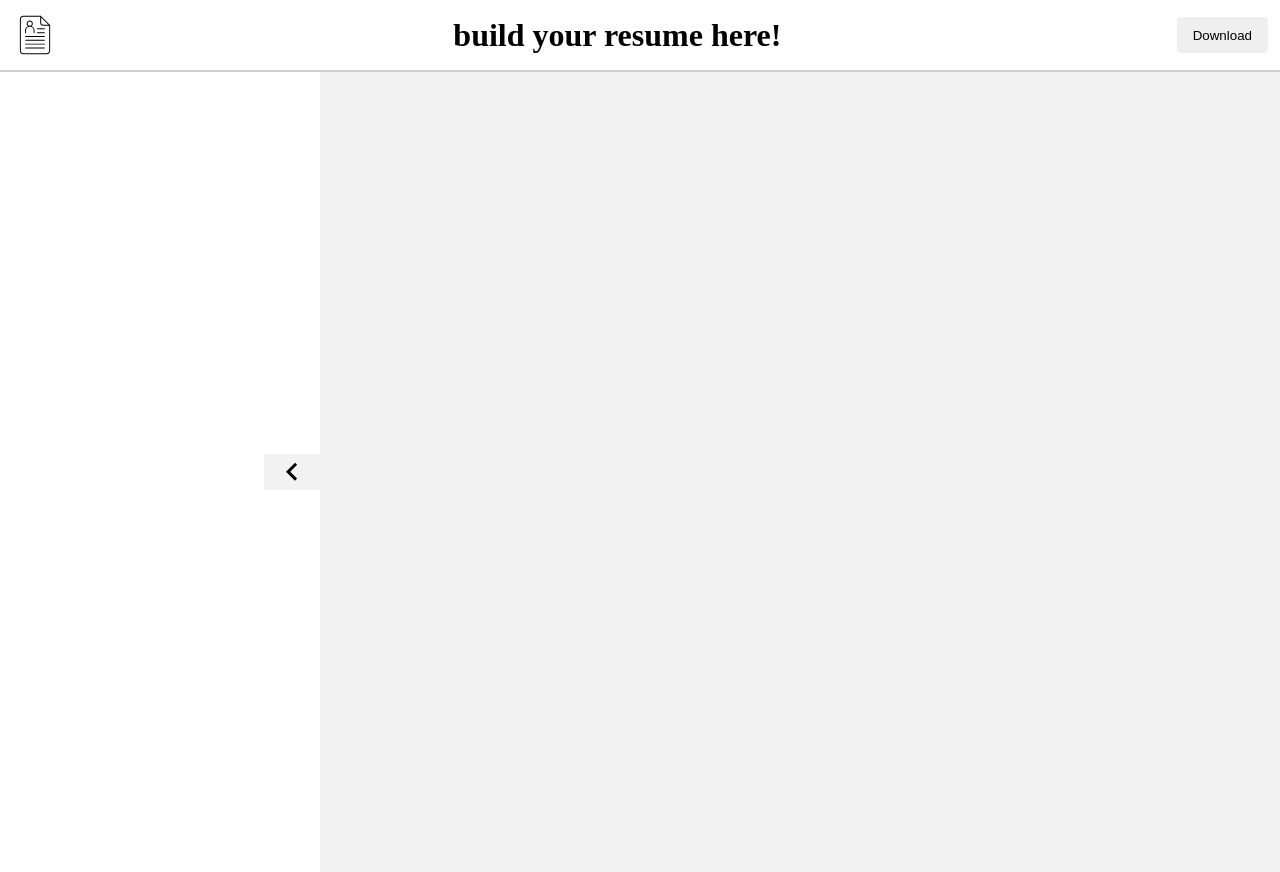
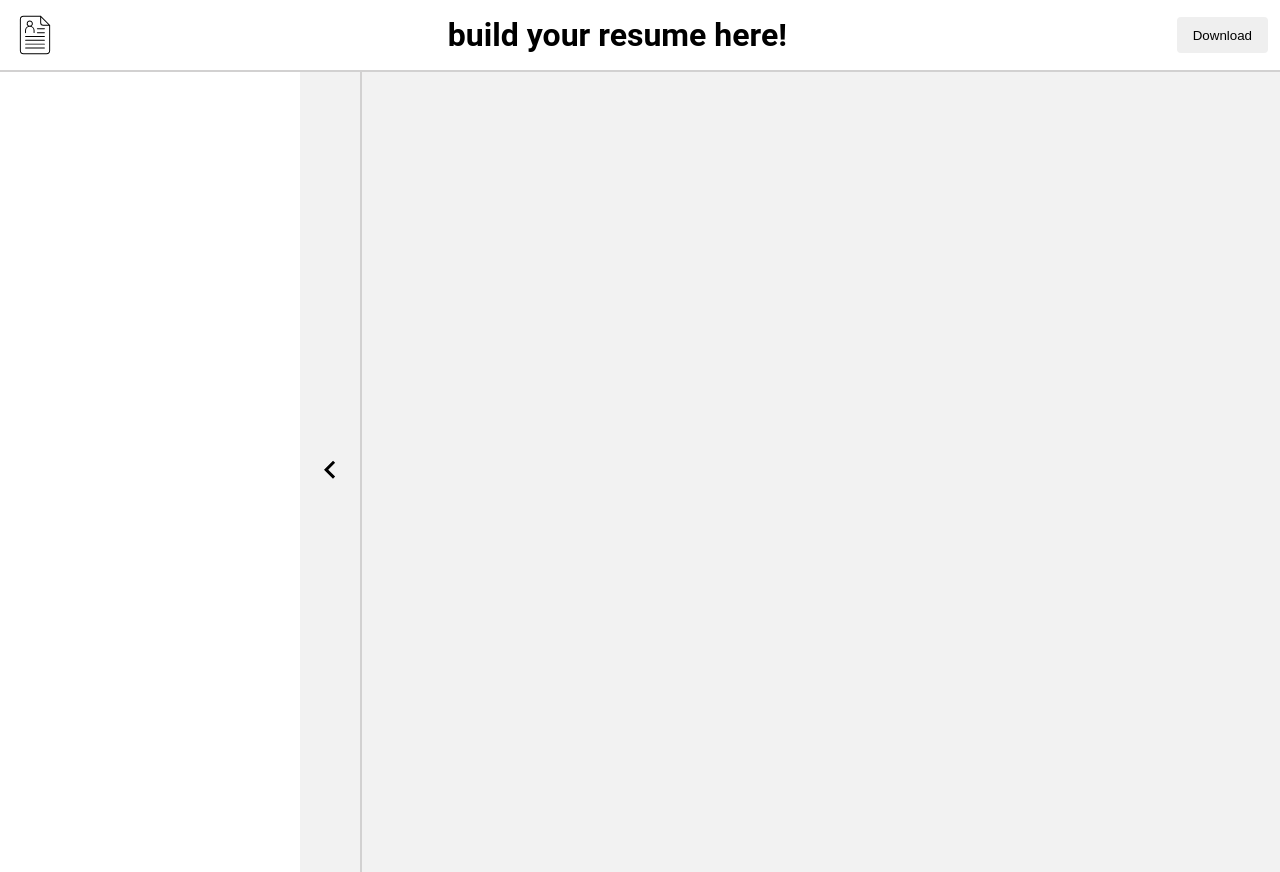
Before and after one commit to morheidari/resume, a React (Vite) app: page / in a window 1280 px wide. Built offline with nearby package versions, Linux system fonts and the light colour scheme.

Commit message:
make sidebar element operating

```diff
--- a/src/App.css
+++ b/src/App.css
@@ -8,12 +8,13 @@ body {
   height: 100%;
   margin: 0;
   padding: 0;
+  font-family: Roboto;
 }
 .app {
   display: grid;
-  grid-template-columns: 1fr auto;
+  grid-template-columns: auto 1fr;
   grid-template-rows: 1fr auto;
-  width: 100vw;
+  box-sizing: border-box;
 }
 
 /* header component styling */
@@ -57,38 +58,51 @@ main {
   justify-content: center;
   align-items: center;
   height: 800px;
-  width: 75vw;
   background-color: var(--grey-bg);
 }
 
+/* sidebar component styling */
 aside {
-  width: 100%;
+  width: max-content;
   height: 800px;
   border-right: 2px solid var(--grey-borders);
   display: grid;
-  grid-template-columns: auto 1fr;
+  grid-template-columns: auto max-content;
+  box-sizing: border-box;
+  position: relative;
 }
 
 .edit-btn {
   justify-self: end;
   grid-column: 2/3;
-  writing-mode: vertical-lr;
   border: none;
   padding: 0px 10px;
   font-size: 18px;
   background-color: var(--grey-bg);
-  transition: transform 300ms 0s ease;
-  height: fit-content;
-  align-self: center;
+  width: 60px;
+  transition: margin-left 500ms ease-in;
 }
+
 .edit-btn.close {
-  transform: rotate(180deg);
+  margin-left: 0;
 }
 .edit-btn > svg {
   width: 36px;
   height: 36px;
   border-radius: 30px;
+  transition: transform 200ms 0s ease;
 }
-.edit-btn > svg:hover {
-  background-color: #b9b9b9;
+.edit-btn.close > svg {
+  transform: rotate(180deg);
 }
+
+.edit-panel {
+  width: 300px;
+  height: 100%;
+  grid-column: 1/2;
+  transition: all 0.5s ease-in;
+}
+
+.edit-panel.close {
+  width: 0;
+}
--- a/src/components/sidebar.jsx
+++ b/src/components/sidebar.jsx
@@ -10,8 +10,9 @@ export default function SideBar(){
         else return 'close'
     }
     return(
-        <><aside id="edit-side-bar">
-        <button className={`edit-btn + ${returnClass(isOpen)}`} onClick={onClick}><ArrowIcon></ArrowIcon></button>
+        <><aside id="edit-side-bar" className={returnClass(isOpen)}>
+            <div className={`edit-panel ${returnClass(isOpen)}`}></div>
+        <button className={`edit-btn  ${returnClass(isOpen)}`} onClick={onClick}><ArrowIcon></ArrowIcon></button>
         </aside>
         </>
     )
```
